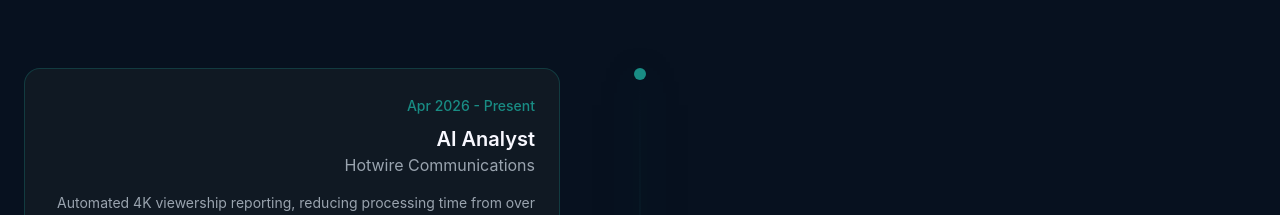
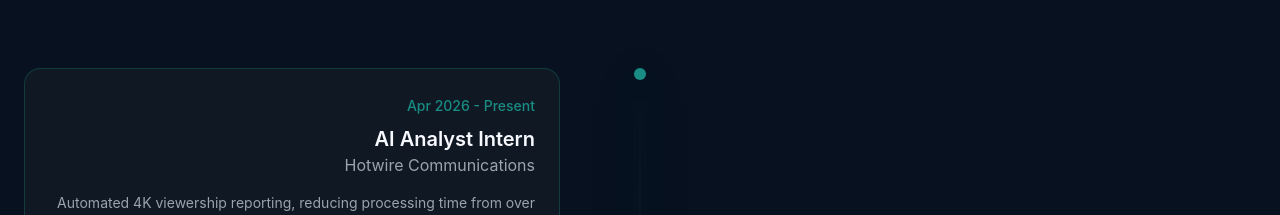
Before and after one commit to JinalVaniya/Personal-website, a React (Vite) app: page / in a window 1280 px wide. Shown: the part 4420-4635 px from the top of the page. Built offline with nearby package versions, Linux system fonts and the light colour scheme.

Commit message:
Change role from 'AI Analyst' to 'AI Analyst Intern'

```diff
--- a/src/sections/Experience.jsx
+++ b/src/sections/Experience.jsx
@@ -1,7 +1,7 @@
 const experiences = [
     {
         period: "Apr 2026 - Present",
-        role: "AI Analyst",
+        role: "AI Analyst Intern",
         company: "Hotwire Communications",
         description: "Automated 4K viewership reporting, reducing processing time from over 24 hours to under 5 minutes with 98% accuracy. Maintaining and enhancing an internal HR RAG chatbot (Ask Toby) using OpenWebUI and ChromaDB to deliver accurate, context-aware responses. Optimized document retrieval and knowledge management to improve response quality and accuracy. Improved internal AI chatbots, tested PII filters, and evaluated AI automation use cases for compliance and reliability.",
         technologies: ["Python", "RAG", "Databricks", "Large Language Models(LLMs)", "Artificial Intelligence", "Databricks", "Claude", "OpenWebUI", "AI Agent"],
```
